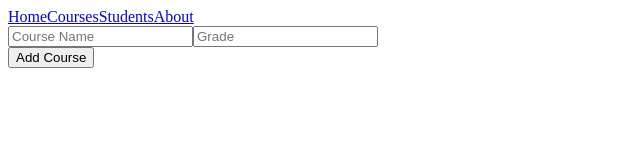
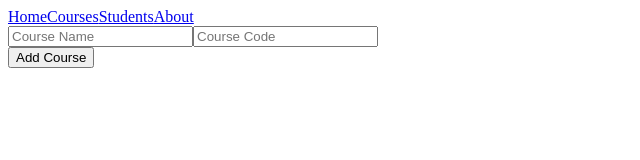
Before and after one commit to hoang-p6/Interview-Hackathon, a Vue app in the folder client/: page /courses/form in a window 1280 px wide. Shown: the top 160 px of the page, without its empty margins (0-640 px from the left). Built offline with nearby package versions, Linux system fonts and the light colour scheme.

Commit message:
course form functional

```diff
--- a/client/src/App.vue
+++ b/client/src/App.vue
@@ -1,8 +1,12 @@
 <template>
-  <NavBar />
-  <div>
+  <div id="app">
+    <header>
+      <NavBar />
+    </header>
     <!-- <HomePage /> -->
-    <router-view header="all"></router-view>
+    <main>
+      <router-view header="all"></router-view>
+    </main>
   </div>
 </template>
 
--- a/client/src/components/CourseForm.vue
+++ b/client/src/components/CourseForm.vue
@@ -1,19 +1,40 @@
 <template>
   <form @submit="addCourse">
-    <input :v-model="text" placeholder="Course Name " />
-    <input :v-model="text" placeholder="Grade " />
+    <input
+      @input="handleChange"
+      placeholder="Course Name "
+      :value="newCourse.name"
+      name="name"
+    />
+    <input
+      @input="handleChange"
+      placeholder="Course Code "
+      :value="newCourse.code"
+      name="code"
+    />
   </form>
-  <button type="submit">Add Course</button>
+  <button @click="addCourse" type="submit">Add Course</button>
 </template>
 <script>
-import axios from 'axios'
+// import axios from "axios";
 export default {
-  name: 'CourseForm',
-  data: () => {},
+  name: "CourseForm",
+  data: () => ({
+    newCourse: {
+      name: "",
+      code: "",
+    },
+  }),
   methods: {
     async addCourse() {
-      await axios.post()
-    }
-  }
-}
+      // await axios.post();
+      console.log(this.newCourse);
+    },
+    handleChange(event) {
+      console.log(event);
+      this.newCourse[event.target.name] = event.target.value;
+      console.log(this.newCourse);
+    },
+  },
+};
 </script>
--- a/client/src/components/HomePage.vue
+++ b/client/src/components/HomePage.vue
@@ -5,7 +5,7 @@
       <button @click="$router.push('/courses')">Courses</button>
       <button @click="$router.push('/students')">Students</button>
       <button @click="$router.push('/students/form')">Add Student</button>
-      <button @click="$router.push('/courses/form')">Add Form</button>
+      <button @click="$router.push('/courses/form')">Add Course</button>
     </div>
     <!-- <StudentCard /> -->
   </div>
--- a/client/src/components/NavBar.vue
+++ b/client/src/components/NavBar.vue
@@ -13,3 +13,5 @@ export default {
   components: {},
 };
 </script>
+
+<style scoped></style>
--- a/client/src/styles/App.css
+++ b/client/src/styles/App.css
@@ -0,0 +1,11 @@
+header {
+  background-color: #212121;
+  display: flex;
+  justify-content: flex-end;
+  align-items: center;
+  height: 3em;
+}
+
+header nav a {
+  margin: 0 1em;
+}
```
